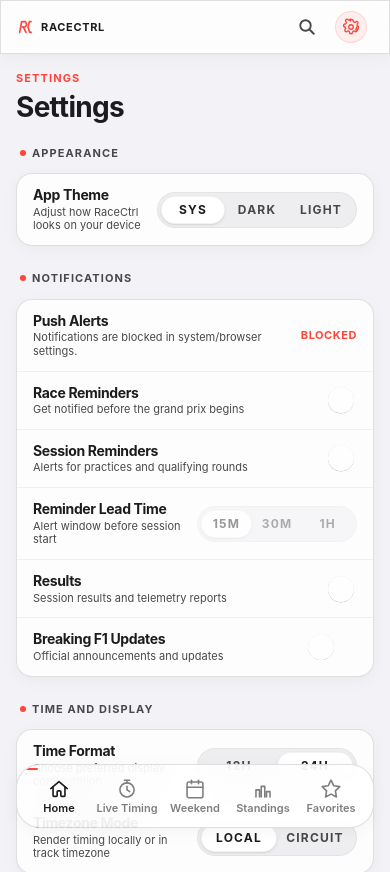
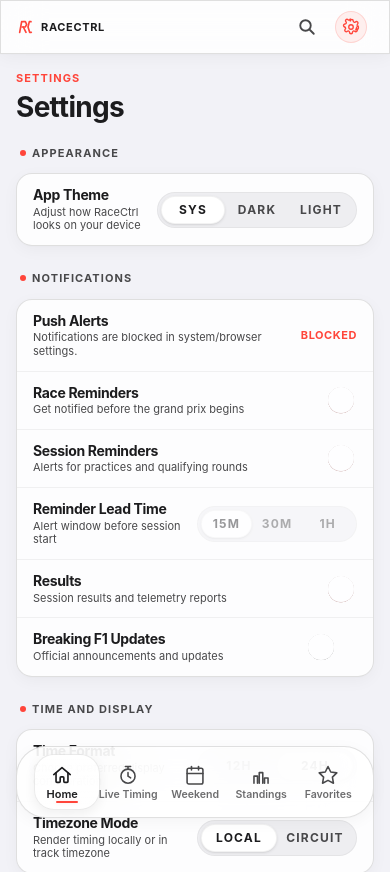
Before and after one commit to bpratyushjemini-boop/RaceCtrl, a Next.js app: page /settings in a window 390 px wide. Shown: the top 872 px of the page. Built offline with nearby package versions, Linux system fonts and the light colour scheme.

Commit message:
refactor: rebuild bottom nav with liquid glass motion

```diff
--- a/app/globals.css
+++ b/app/globals.css
@@ -405,98 +405,120 @@
   align-items: center;
 }
 
+/* Container Glass Styling */
+.racectrl-liquid-nav-container {
+  background: rgba(28, 28, 30, 0.68) !important;
+  backdrop-filter: blur(28px) saturate(150%) !important;
+  -webkit-backdrop-filter: blur(28px) saturate(150%) !important;
+  border: 1px solid rgba(255, 255, 255, 0.10) !important;
+  box-shadow: inset 0 1px 0 rgba(255, 255, 255, 0.10),
+              0 10px 32px rgba(0, 0, 0, 0.28) !important;
+}
+
+:root.light .racectrl-liquid-nav-container {
+  background: rgba(255, 255, 255, 0.72) !important;
+  backdrop-filter: blur(28px) saturate(130%) !important;
+  -webkit-backdrop-filter: blur(28px) saturate(130%) !important;
+  border: 1px solid rgba(0, 0, 0, 0.08) !important;
+  box-shadow: inset 0 1px 0 rgba(255, 255, 255, 0.6),
+              0 10px 30px rgba(0, 0, 0, 0.08) !important;
+}
+
 /* Shared Active Indicator */
 .racectrl-shared-indicator {
-  position: absolute;
-  inset-y: 6px;
-  inset-x: 7px;
-  border-radius: 18px;
-  box-sizing: border-box;
+  width: 100%;
+  height: 100%;
 
-  /* Dark mode visual styling (dark smoked glass) */
-  background-color: rgba(28, 28, 30, 0.45);
-  backdrop-filter: blur(16px);
-  -webkit-backdrop-filter: blur(16px);
-  border: 1px solid rgba(255, 255, 255, 0.08);
-  box-shadow: inset 0 1px 0 0 rgba(255, 255, 255, 0.06),
-              0 4px 12px rgba(0, 0, 0, 0.25);
-
-  transition: background-color 300ms cubic-bezier(0.25, 1, 0.5, 1),
-              border-color 300ms cubic-bezier(0.25, 1, 0.5, 1),
-              box-shadow 300ms cubic-bezier(0.25, 1, 0.5, 1);
+  /* Dark mode visual styling (brighter smoked glass) */
+  background: linear-gradient(
+    180deg,
+    rgba(255, 255, 255, 0.13),
+    rgba(255, 255, 255, 0.055)
+  );
+  border: 1px solid rgba(255, 255, 255, 0.09);
+  box-shadow: inset 0 1px 0 rgba(255, 255, 255, 0.14),
+              0 4px 14px rgba(0, 0, 0, 0.16);
 }
 
 :root.light .racectrl-shared-indicator {
-  /* Light mode visual styling (frosted translucent glass) */
-  background-color: rgba(255, 255, 255, 0.55);
-  border-color: rgba(0, 0, 0, 0.08);
-  box-shadow: inset 0 1px 0 0 rgba(255, 255, 255, 0.65),
-              0 4px 10px rgba(0, 0, 0, 0.06);
+  /* Light mode visual styling (brighter frosted glass) */
+  background: linear-gradient(
+    180deg,
+    rgba(255, 255, 255, 0.85),
+    rgba(255, 255, 255, 0.6)
+  );
+  border: 1px solid rgba(0, 0, 0, 0.08);
+  box-shadow: inset 0 1px 0 rgba(255, 255, 255, 0.85),
+              0 4px 12px rgba(0, 0, 0, 0.06);
 }
 
-/* Active red marker */
+/* Active red accent marker */
 .racectrl-shared-indicator__marker {
   position: absolute;
-  bottom: 4px;
+  bottom: 6px;
   left: 50%;
   transform: translateX(-50%);
-  width: 24px;
+  width: 22px;
   height: 2.5px;
   border-radius: 9999px;
   background-color: #FF453A; /* RaceCtrl primary red */
+  box-shadow: 0 0 4px rgba(255, 69, 58, 0.15);
 }
 
-/* Nav Item interactive states */
+/* Nav Item container */
 .racectrl-liquid-nav__item {
   position: relative;
   z-index: 10;
   outline: none;
-  /* Animate scaling compression via React spring */
 }
 
 /* Icon / Label active and inactive states */
 .racectrl-liquid-nav__icon {
-  color: var(--sys-on-surface-variant);
-  opacity: 0.7;
-  transform: scale(0.96);
-  transition: color 300ms cubic-bezier(0.25, 1, 0.5, 1),
-              opacity 300ms cubic-bezier(0.25, 1, 0.5, 1),
-              transform 300ms cubic-bezier(0.25, 1, 0.5, 1);
+  color: #8E8E93; /* Muted neutral grey */
+  transition: color 350ms cubic-bezier(0.25, 1, 0.5, 1);
 }
 
 .racectrl-liquid-nav__item.is-active .racectrl-liquid-nav__icon {
-  color: var(--sys-on-surface);
-  opacity: 1;
-  transform: scale(1);
+  color: #FFFFFF; /* Near white */
 }
 
 .racectrl-liquid-nav__label {
-  color: var(--sys-on-surface-variant);
-  opacity: 0.7;
-  transition: color 300ms cubic-bezier(0.25, 1, 0.5, 1),
-              opacity 300ms cubic-bezier(0.25, 1, 0.5, 1);
+  color: #8E8E93; /* Muted neutral grey */
+  opacity: 0.8;
+  transform: translateY(1px);
+  transition: color 350ms cubic-bezier(0.25, 1, 0.5, 1),
+              opacity 350ms cubic-bezier(0.25, 1, 0.5, 1),
+              transform 350ms cubic-bezier(0.25, 1, 0.5, 1);
 }
 
 .racectrl-liquid-nav__item.is-active .racectrl-liquid-nav__label {
-  color: var(--sys-on-surface);
+  color: #FFFFFF; /* Near white */
   opacity: 1;
+  transform: translateY(0);
 }
 
-/* Specific light mode styling overrides for active state */
-:root.light .racectrl-liquid-nav__item.is-active .racectrl-liquid-nav__label,
-:root.light .racectrl-liquid-nav__item.is-active .racectrl-liquid-nav__icon {
-  color: var(--sys-on-surface) !important;
-  opacity: 1 !important;
+/* Specific light mode overrides for text/icon active/inactive states */
+:root.light .racectrl-liquid-nav__icon {
+  color: #636366 !important;
 }
 
-:root.light .racectrl-liquid-nav__label,
-:root.light .racectrl-liquid-nav__icon {
-  color: var(--sys-on-surface-variant) !important;
-  opacity: 0.7 !important;
+:root.light .racectrl-liquid-nav__item.is-active .racectrl-liquid-nav__icon {
+  color: #1C1C1E !important;
+}
+
+:root.light .racectrl-liquid-nav__label {
+  color: #636366 !important;
+  opacity: 0.8;
+}
+
+:root.light .racectrl-liquid-nav__item.is-active .racectrl-liquid-nav__label {
+  color: #1C1C1E !important;
+  opacity: 1;
 }
 
 /* Accessibility / Reduced Motion */
 @media (prefers-reduced-motion: reduce) {
+  .racectrl-liquid-nav-container,
   .racectrl-shared-indicator {
     backdrop-filter: none !important;
     -webkit-backdrop-filter: none !important;
--- a/components/layout/BottomNav.tsx
+++ b/components/layout/BottomNav.tsx
@@ -2,7 +2,7 @@
 
 import Link from "next/link";
 import { usePathname } from "next/navigation";
-import { useState, useEffect, useRef } from "react";
+import { useState, useEffect, useRef, forwardRef } from "react";
 import { NAV_ITEMS } from "@/lib/nav-items";
 import { LiquidGlassSurface } from "@/components/ui/LiquidGlassSurface";
 
@@ -10,9 +10,10 @@
 function useSpring(
   targetValue: number,
   bypass: boolean,
-  options = { stiffness: 340, damping: 32, mass: 0.8 }
+  options = { stiffness: 260, damping: 28, mass: 0.85 }
 ) {
   const [value, setValue] = useState(targetValue);
+  const [velocity, setVelocity] = useState(0);
   const valueRef = useRef(value);
   const targetRef = useRef(targetValue);
   const velocityRef = useRef(0);
@@ -29,6 +30,7 @@
       // Schedule asynchronously to avoid synchronous setState inside useEffect
       const frame = requestAnimationFrame(() => {
         setValue(targetValue);
+        setVelocity(0);
       });
       return () => cancelAnimationFrame(frame);
     }
@@ -64,6 +66,7 @@
 
           if (isAtTarget && isStopped) {
             setValue(target);
+            setVelocity(0);
             valueRef.current = target;
             velocityRef.current = 0;
             animationFrameRef.current = null;
@@ -71,6 +74,7 @@
           }
 
           setValue(nextX);
+          setVelocity(nextV);
         }
 
         animationFrameRef.current = requestAnimationFrame(loop);
@@ -87,7 +91,7 @@
     };
   }, [targetValue, bypass, options.stiffness, options.damping, options.mass]);
 
-  return value;
+  return { value, velocity };
 }
 
 interface NavItemComponentProps {
@@ -96,22 +100,44 @@
   prefersReducedMotion: boolean;
 }
 
-function NavItemComponent({
-  item,
-  isActive,
-  prefersReducedMotion,
-}: NavItemComponentProps) {
+const NavItemComponent = forwardRef<HTMLLIElement, NavItemComponentProps>(
+  ({ item, isActive, prefersReducedMotion }, ref) => {
     const [isPressed, setIsPressed] = useState(false);
-  const scale = useSpring(isPressed ? 0.96 : 1, prefersReducedMotion, {
-    stiffness: 340,
-    damping: 32,
-    mass: 0.8,
+    const [prevActive, setPrevActive] = useState(isActive);
+    const [isActiveTriggered, setIsActiveTriggered] = useState(false);
+
+    if (isActive !== prevActive) {
+      setPrevActive(isActive);
+      if (isActive) {
+        setIsActiveTriggered(true);
+      }
+    }
+
+    useEffect(() => {
+      if (isActiveTriggered) {
+        const timer = setTimeout(() => {
+          setIsActiveTriggered(false);
+        }, 200);
+        return () => clearTimeout(timer);
+      }
+    }, [isActiveTriggered]);
+
+    // Unified spring target scale:
+    // Inactive resting scale: 0.96. Active resting scale: 1.0. Active trigger burst scale: 1.04.
+    // Apply 0.97 touch-press compression factor.
+    const baseScale = isActiveTriggered ? 1.04 : (isActive ? 1.0 : 0.96);
+    const targetScale = isPressed ? baseScale * 0.97 : baseScale;
+
+    const springScale = useSpring(targetScale, prefersReducedMotion, {
+      stiffness: 260,
+      damping: 28,
+      mass: 0.85,
     });
 
     const Icon = item.icon;
 
     return (
-    <li className="flex-1 list-none">
+      <li ref={ref} className="flex-1 list-none">
         <Link
           href={item.href}
           onTouchStart={() => setIsPressed(true)}
@@ -123,7 +149,7 @@
             isActive ? "is-active" : ""
           }`}
           style={{
-          transform: `scale3d(${scale}, ${scale}, 1)`,
+            transform: `scale3d(${springScale.value}, ${springScale.value}, 1)`,
           }}
           aria-current={isActive ? "page" : undefined}
         >
@@ -135,6 +161,9 @@
       </li>
     );
   }
+);
+
+NavItemComponent.displayName = "NavItemComponent";
 
 export function BottomNav() {
   const pathname = usePathname();
@@ -166,43 +195,82 @@
     };
   }, []);
 
-  const springIndex = useSpring(resolvedActiveIndex, prefersReducedMotion, {
-    stiffness: 340,
-    damping: 32,
-    mass: 0.8,
+  const containerRef = useRef<HTMLDivElement>(null);
+  const tabRefs = useRef<(HTMLLIElement | null)[]>([]);
+  const [coords, setCoords] = useState({ x: 0, width: 0 });
+
+  useEffect(() => {
+    const updatePosition = () => {
+      const activeTab = tabRefs.current[resolvedActiveIndex];
+      const container = containerRef.current;
+      if (activeTab && container) {
+        const tabRect = activeTab.getBoundingClientRect();
+        const containerRect = container.getBoundingClientRect();
+        const x = tabRect.left - containerRect.left;
+        setCoords({ x, width: tabRect.width });
+      }
+    };
+
+    const frame = requestAnimationFrame(updatePosition);
+    window.addEventListener("resize", updatePosition);
+    return () => {
+      cancelAnimationFrame(frame);
+      window.removeEventListener("resize", updatePosition);
+    };
+  }, [resolvedActiveIndex]);
+
+  const springX = useSpring(coords.x, prefersReducedMotion, {
+    stiffness: 260,
+    damping: 28,
+    mass: 0.85,
   });
+
+  // Calculate micro-deformation scale based on velocity of transition
+  const velocity = springX.velocity;
+  const scaleX = prefersReducedMotion ? 1 : 1 + Math.min(Math.abs(velocity) * 0.00005, 0.035);
+  const scaleY = prefersReducedMotion ? 1 : 1 - Math.min(Math.abs(velocity) * 0.000015, 0.01);
 
   return (
     <nav
-      className="safe-bottom fixed inset-x-0 bottom-0 z-40 flex justify-center px-4 md:hidden"
+      className="safe-bottom fixed left-4 right-4 z-40 mx-auto w-[calc(100%-32px)] max-w-md md:hidden"
+      style={{
+        bottom: "calc(10px + env(safe-area-inset-bottom))",
+      }}
       aria-label="Primary navigation"
     >
       <LiquidGlassSurface
-        className="flex w-full max-w-sm items-center justify-around rounded-[24px] px-2 py-2 relative"
-        style={{ height: "64px" }}
+        className="flex w-full items-center justify-around rounded-[30px] px-3 py-2 relative racectrl-liquid-nav-container"
+        style={{ height: "72px" }}
         variant="structural"
-        enableLiquidRefraction={true}
+        enableLiquidRefraction={false}
       >
-        <div className="racectrl-liquid-nav">
+        <div ref={containerRef} className="racectrl-liquid-nav w-full h-full relative">
           <ul className="relative flex w-full h-full items-center list-none p-0 m-0">
             {/* Shared active indicator layer */}
+            {coords.width > 0 && (
               <div
-              className="absolute top-0 bottom-0 left-0 w-[20%] pointer-events-none z-0"
+                className="absolute top-1/2 -translate-y-1/2 left-0 pointer-events-none z-0"
                 style={{
-                transform: `translate3d(${springIndex * 100}%, 0, 0)`,
+                  width: `${coords.width}px`,
+                  transform: `translate3d(${springX.value}px, 0, 0) scale(${scaleX}, ${scaleY})`,
+                  height: "56px",
                   willChange: "transform",
                 }}
               >
-              <div className="racectrl-shared-indicator">
+                <div className="mx-[5px] h-full rounded-[20px] racectrl-shared-indicator relative">
                   <div className="racectrl-shared-indicator__marker" />
                 </div>
               </div>
+            )}
 
             {NAV_ITEMS.map((item, index) => {
               const active = index === resolvedActiveIndex;
               return (
                 <NavItemComponent
                   key={item.href}
+                  ref={(el) => {
+                    tabRefs.current[index] = el;
+                  }}
                   item={item}
                   isActive={active}
                   prefersReducedMotion={prefersReducedMotion}
```
Also changed, not shown: .cursor/mcp.json, .jetro/mcp-config.json, .mcp.json. Lines whose indentation alone changed are shown as unchanged.
